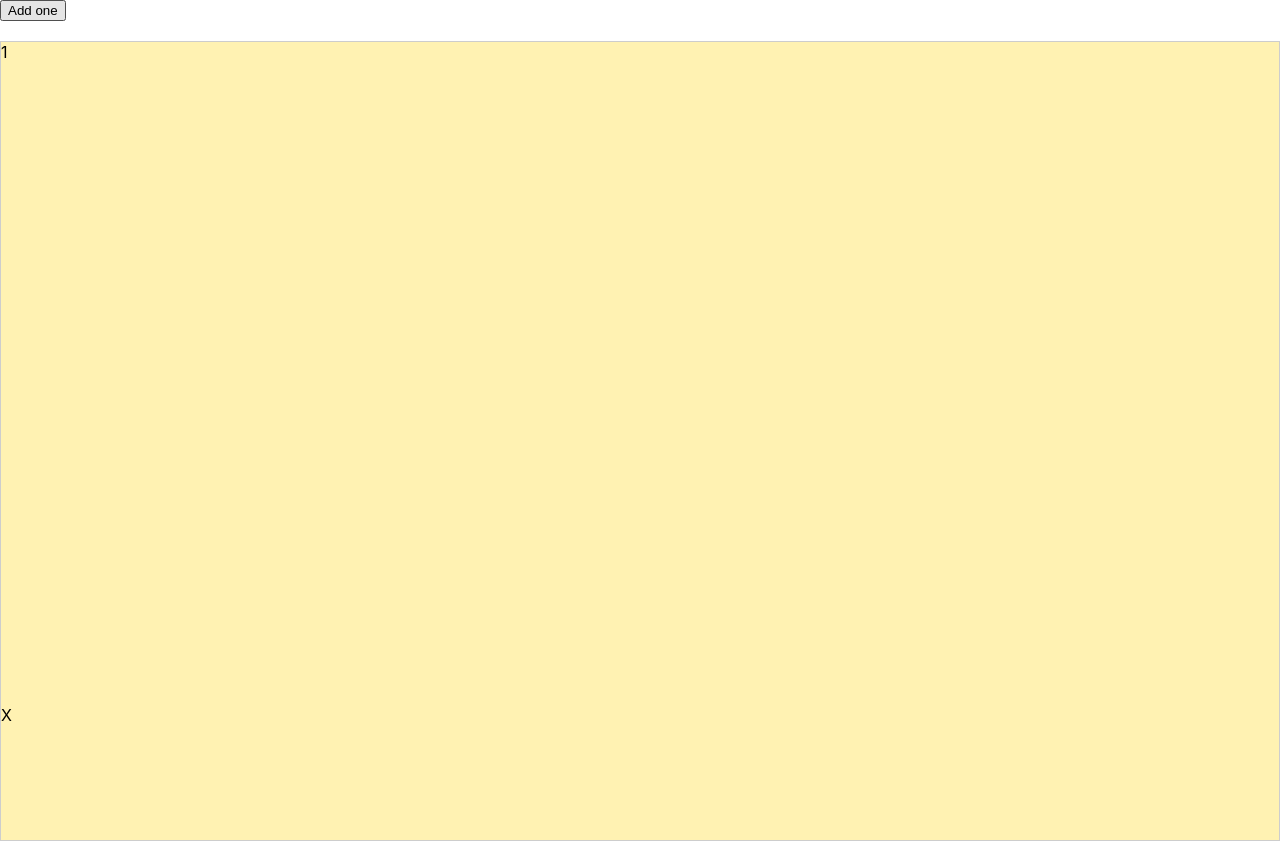
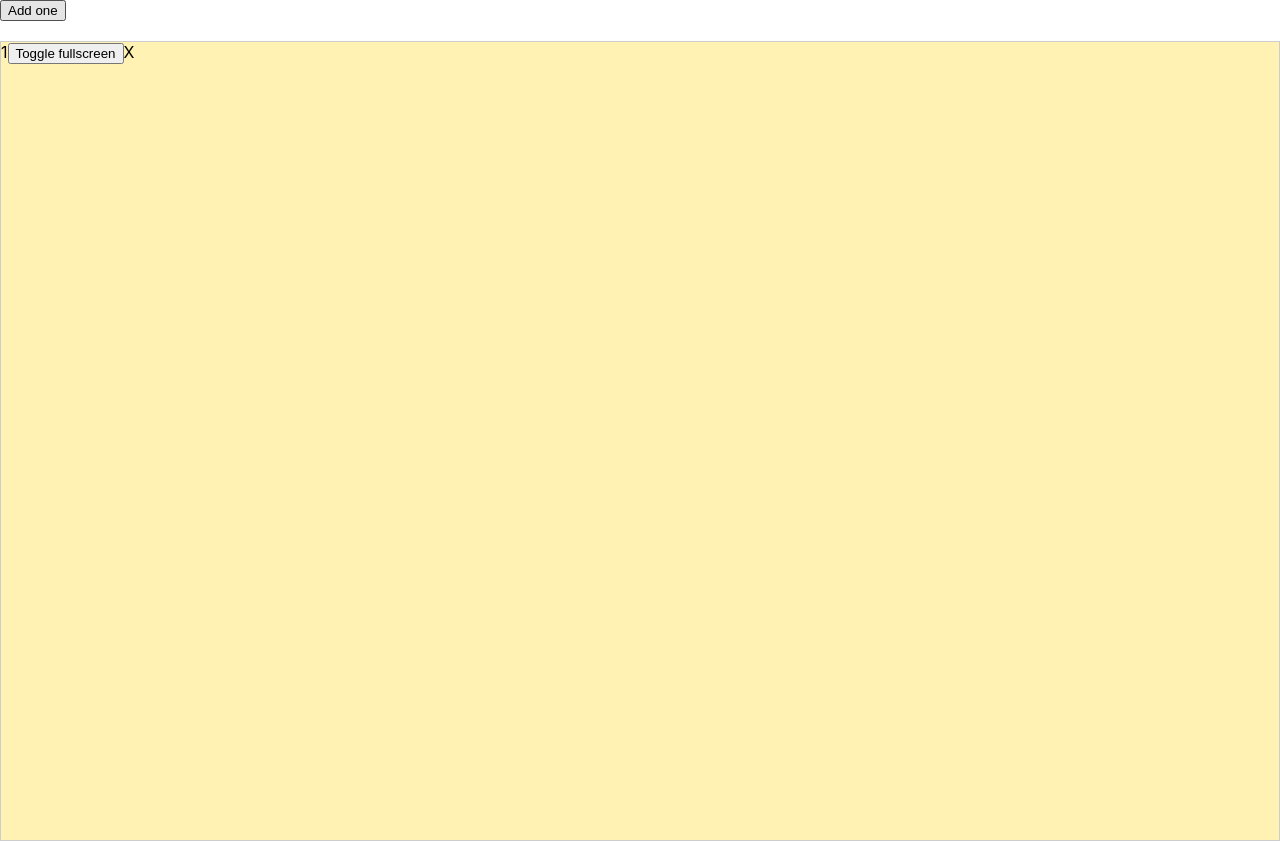
Before and after one commit to ishahadathb/genex-digital-assignment, a React (Create React App) app: page / in a window 1280 px wide. Built offline with nearby package versions, Linux system fonts and the light colour scheme; no server answers.

Commit message:
add fullscreen mode

```diff
--- a/src/App.js
+++ b/src/App.js
@@ -86,10 +86,10 @@ function App() {
 
   const handleDragStart = (e, order) => {
     e.stopPropagation();
-    const dragEl = e.target;
     e.dataTransfer.dropEffect = "move";
     // visual clue that this item is being dragged/moved
     e.target.style.opacity = "0.3";
+    const dragEl = e.target;
 
     setCurrentDruggedEl({
       el: dragEl,
@@ -100,15 +100,17 @@ function App() {
   const handleDragOver = (e, order) => {
     e.preventDefault();
     e.stopPropagation();
+    e.dataTransfer.dropEffect = "move";
+
+    // position of the target element in viewport
     const targetEl = e.target;
-    e.dataTransfer.dropEffect = "move";
-    // position of the target element in viewport
     const targetElPosition = targetEl.getBoundingClientRect();
 
     if (order !== currentDraggedEl.order) {
       if (
-        e.clientX > targetElPosition.left ||
-        e.clientY > targetElPosition.top
+        (e.clientX > targetElPosition.left ||
+          e.clientY > targetElPosition.top) &&
+        curentDropableElm.el !== targetEl
       ) {
         setCurentDropableElm({ el: targetEl, order });
       }
@@ -121,7 +123,6 @@ function App() {
     // reset the opacity to 1 when an element has been dragged
     e.target.style.opacity = 1;
 
-    console.log(curentDropableElm);
     if (curentDropableElm.order !== currentDraggedEl.order) {
       reOrderItems(
         parseInt(currentDraggedEl.order, 10),
--- a/src/components/camera.js
+++ b/src/components/camera.js
@@ -12,8 +12,22 @@ const Camera = (props) => {
   } = props;
 
   useEffect(() => {
+    if (vidRef.current) {
       vidRef.current.srcObject = stream;
+    }
   }, [stream]);
+
+  const toggleFullScreen = async () => {
+    try {
+      if (vidRef.current.requestFullscreen && !document.fullscreenElement) {
+        vidRef.current.parentElement.requestFullscreen();
+      } else {
+        document.exitFullscreen();
+      }
+    } catch (err) {
+      console.log(err.toString());
+    }
+  };
 
   return (
     <div
@@ -24,13 +38,20 @@ const Camera = (props) => {
       onDragOver={(e) => onDragOver(e, order)}
     >
       {id}
+
+      <button type="button" onClick={toggleFullScreen}>
+        Toggle fullscreen
+      </button>
+      {stream && (
         <video
           ref={vidRef}
           height="auto"
           width="100%"
           autoPlay
           draggable={false}
+          controls={false}
         />
+      )}
       <span title="remove" onClick={() => onRemove(id)}>
         X
       </span>
--- a/src/hooks/useCamera.js
+++ b/src/hooks/useCamera.js
@@ -2,19 +2,24 @@ const { useEffect, useState } = require("react");
 
 const useCamera = () => {
   const [stream, setStream] = useState();
+  const [error, setError] = useState(false);
   useEffect(() => {
     const getStream = async () => {
-      if (navigator.mediaDevices.getUserMedia) {
-        const videoStream = await navigator.mediaDevices.getUserMedia({
-          video: true,
-        });
-        setStream(videoStream);
+      try {
+        if (navigator.mediaDevices.getUserMedia) {
+          const videoStream = await navigator.mediaDevices.getUserMedia({
+            video: true,
+          });
+          setStream(videoStream);
+        }
+      } catch (err) {
+        setError(true);
       }
     };
 
     getStream();
   }, []);
-  return [stream];
+  return [stream, error];
 };
 
 export default useCamera;
```
Lines whose indentation alone changed are shown as unchanged.
